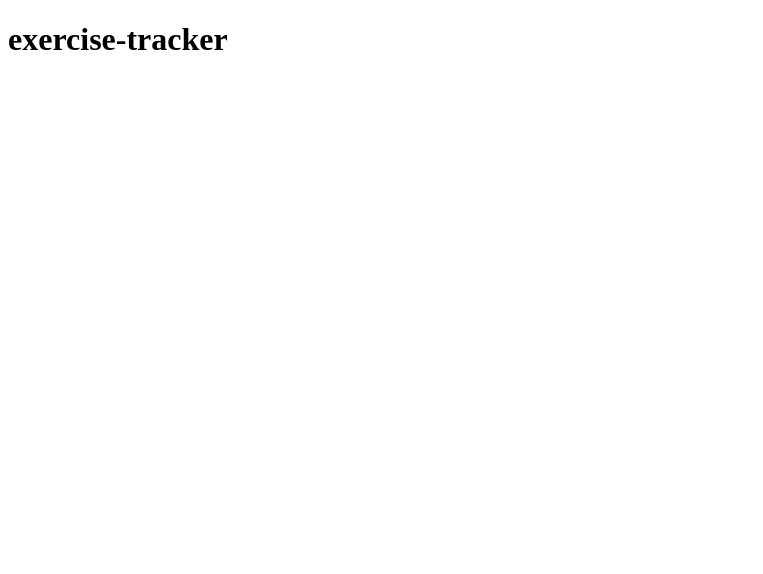
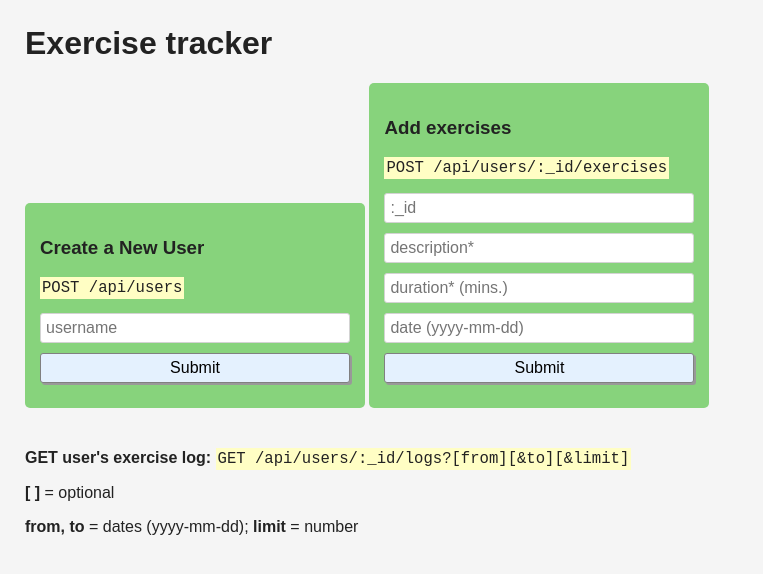
Before and after one commit to creinis/exercise-tracker-fcc-backend-api-cert, a website: page views/index.html in a window 1280 px wide. Shown: the whole page, without its empty margins (0-763 px from the left). Drawn offline with Linux system fonts and the light colour scheme.

Commit message:
add: html e css

```diff
--- a/views/index.html
+++ b/views/index.html
@@ -5,10 +5,103 @@
     <meta name="viewport" content="width=device-width, initial-scale=1">
     <title>exercise-tracker</title>
     <style>
+      * {
+        box-sizing: border-box;
+      }
+
+      body {
+        font-family:sans-serif;
+        margin: 25px;
+        color: #222;
+        background-color: #f5f5f5;
+      }
+
+      h1 {
+        font-weight: bold;
+
+      }
+
+      p {
+        max-width: 900px;
+      }
+
+      form {
+        margin-bottom: 25px;
+        padding: 15px;
+        background-color: #87D37C;
+        display: inline-block;
+        width: 100%;
+        max-width: 340px;
+        border-radius: 5px;
+      }
+
+      input {
+        display: block;
+        margin-bottom: 10px;
+        padding: 5px;
+        width: 100%;
+        border: 1px solid lightgrey;
+        border-radius: 3px;
+        font-size: 16px;
+      }
+
+      input[type=submit] {
+        font-size: 16px;
+        border-radius: 3px;
+        background-color: #E4F1FE;
+        border: 1px solid grey;
+        box-shadow: 2px 2px #999;
+        cursor: pointer;
+      }
+
+      input[type=submit]:hover {
+        background-color: #FFFEC4;
+      }
+
+      code {
+        font-family: monospace;
+        font-size: 1.2em;
+        background-color: #FFFEC4;
+        padding: 2px;
+      }
 
     </style>
   </head>
+
   <body>
-    <h1>exercise-tracker</h1>
+    <div class="container">
+      <h1>Exercise tracker</h1>
+      <form action="/api/users" method="post">
+        <h3>Create a New User</h3>
+        <p><code>POST /api/users</code></p>
+        <input id="uname" type="text" name="username" placeholder="username" />
+        <input type="submit" value="Submit" />
+      </form>
+      <form id="exercise-form" method="post">
+        <h3>Add exercises</h3>
+        <p><code>POST /api/users/:_id/exercises</code></p>
+        <input id="uid" type="text" name=":_id" placeholder=":_id" />
+        <input id="desc" type="text" name="description" placeholder="description*" />
+        <input id="dur" type="text" name="duration" placeholder="duration* (mins.)" />
+        <input id="date" type="text" name="date" placeholder="date (yyyy-mm-dd)" />
+        <input type="submit" value="Submit" />
+      </form>
+      <p>
+        <strong>GET user's exercise log: </strong>
+        <code>GET /api/users/:_id/logs?[from][&amp;to][&amp;limit]</code>
+      </p>
+      <p><strong>[ ]</strong> = optional</p>
+      <p><strong>from, to</strong> = dates (yyyy-mm-dd); <strong>limit</strong> = number</p>
+    </div>
+    <script>
+      const exerciseForm = document.getElementById("exercise-form");
+
+      exerciseForm.addEventListener("submit", () => {
+        const userId = document.getElementById("uid").value;
+        exerciseForm.action = `/api/users/${userId}/exercises`;
+
+        exerciseForm.submit();
+      });
+    </script>
   </body>
 </html>
```
